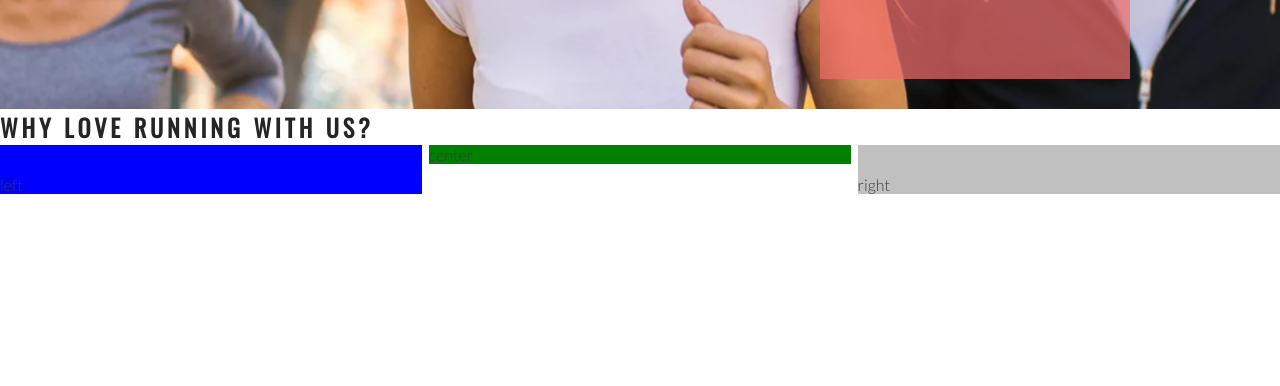
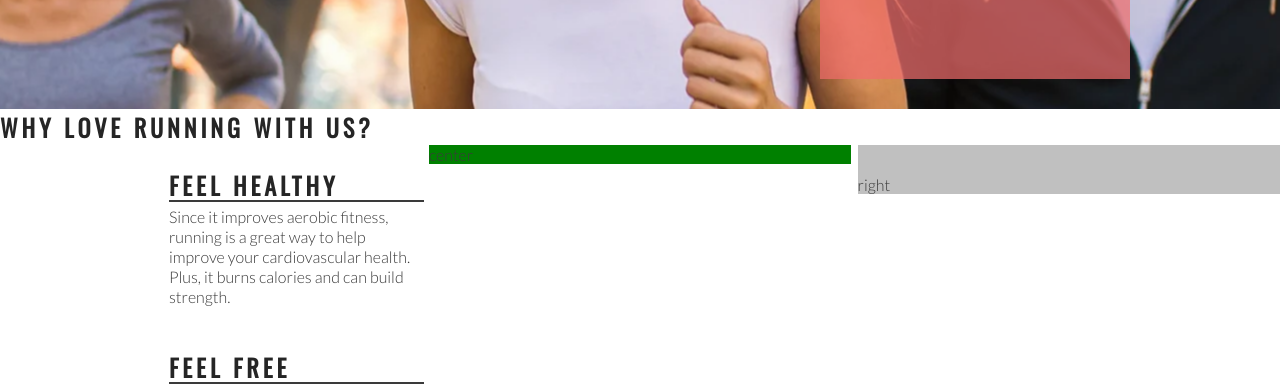
Before and after one commit to jamitag/love-running, a plain HTML site: page index.html in a window 1280 px wide. Shown: the part 566-952 px from the top of the page. Drawn offline with nearby package versions, Linux system fonts and the light colour scheme.

Commit message:
add and style left ethos content

```diff
--- a/assets/css/style.css
+++ b/assets/css/style.css
@@ -127,7 +127,6 @@ h1, h2 {
      padding-top: 30px;
      float: left;
      width: 33%;
-     background-color: blue;
  }
 
  #right-about {
@@ -142,3 +141,18 @@ h1, h2 {
     margin: 0 auto;
     background: green
 }
+
+hr {
+    border: 1px solid #3a3a3a;
+    width: 100%;
+    margin: 5px 0;
+}
+
+.left-about-heading {
+    width: 60%;
+    float: right;
+    line-height: 20px;
+    clear: both;
+    margin-bottom: 50px;
+
+}
--- a/index.html
+++ b/index.html
@@ -39,7 +39,18 @@
     </section>
     <section id="club-ethos">
         <h1>Why Love Running With Us?</h1>
-        <div id="left-about">left</div>
+        <div id="left-about">
+            <div class="left-about-heading">
+                <h2>Feel Healthy</h2>
+                <hr>
+                <p>Since it improves aerobic fitness, running is a great way to help improve your cardiovascular health. Plus, it burns calories and can build strength.</p>
+            </div>
+            <div class="left-about-heading">
+                <h2>Feel Free</h2>
+                <hr>
+                <p>Physical exercise, running included, is known to release endorphins in the brain. Endorphins make you more energetic, more awake and, yes, happier.</p>
+            </div>
+        </div>
         <div id="right-about">right</div>
         <div id="center-about">center</div>
     </section>
```
